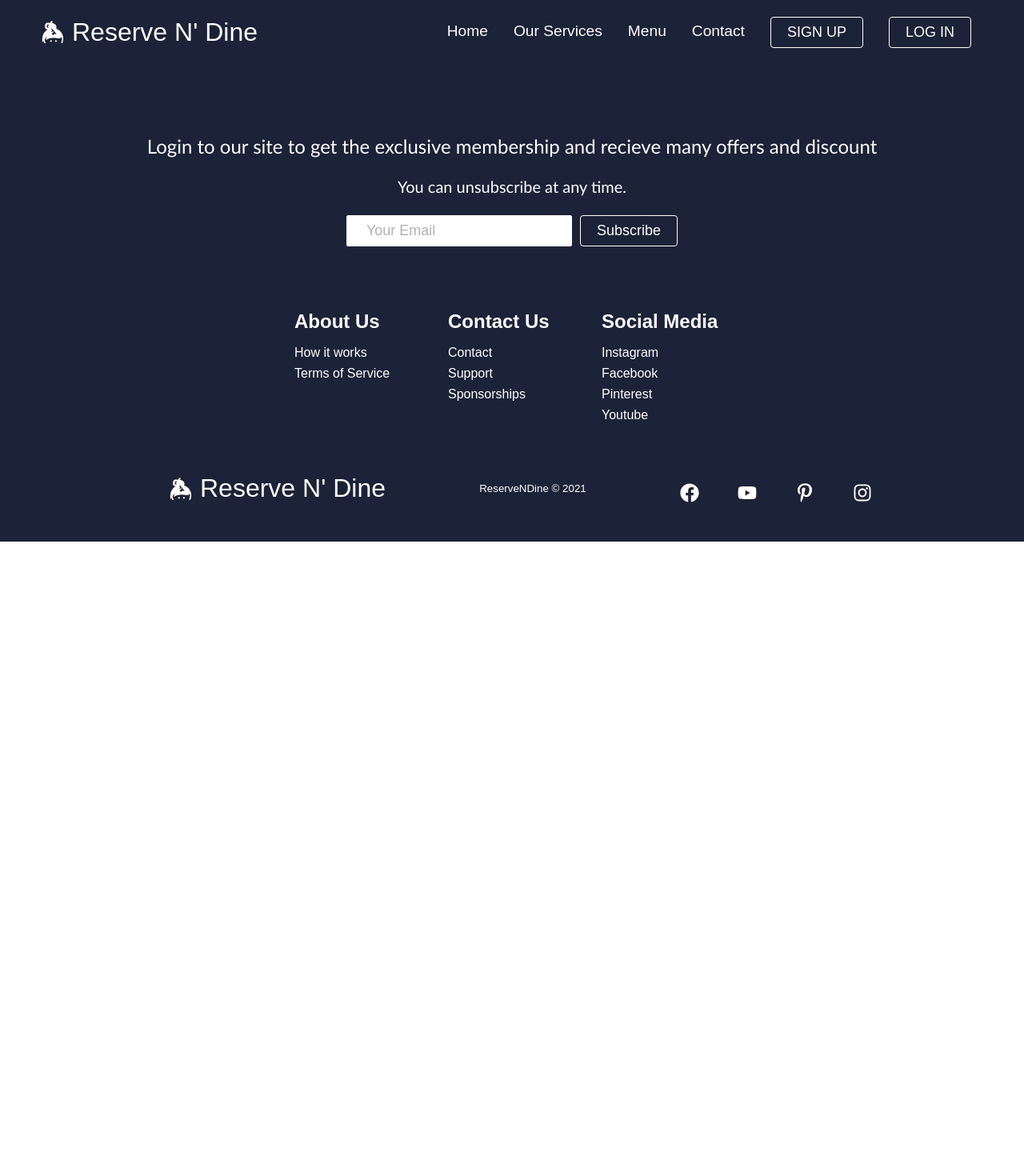
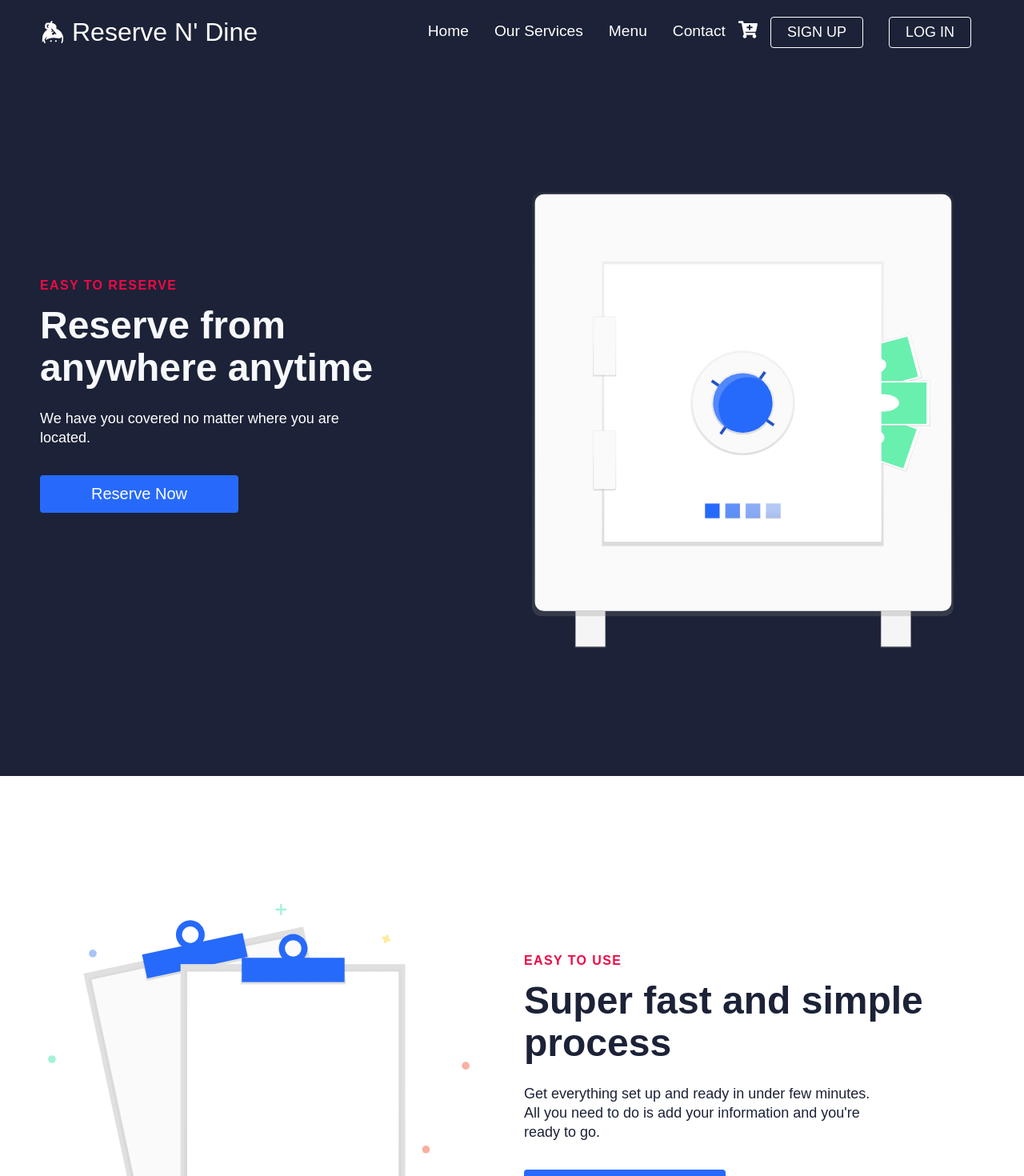
Before and after one commit to Si-za1/Reserve-N-Dine-2.0, a React (Create React App) app in the folder frontend/reserve-n-dine/: page /cart in a window 1280 px wide. Shown: the top 1470 px of the page at 80% size. Before the commit the page ends 800 px from the top, so only its background shows below. Built offline with nearby package versions, Linux system fonts and the light colour scheme.

Commit message:
cart page added with icon link

```diff
--- a/frontend/reserve-n-dine/src/App.js
+++ b/frontend/reserve-n-dine/src/App.js
@@ -8,6 +8,7 @@ import SignUp from './components/pages/SignUp/SignUp';
 import Login from './components/pages/Login/Login';
 import { BrowserRouter as Router, Switch, Route } from 'react-router-dom';
 import Navbar from './components/Navbar';
+import Cart from './components/pages/Cart/Cart';
 import Footer from './components/pages/Footer/Footer';
 
 function App() {
@@ -19,6 +20,7 @@ function App() {
         <Route path='/services' component={Services} />
         <Route path='/products' component={Products} />
         <Route path='/menu' component={Menu} />
+        <Route path='/cart' component={Cart} />
         <Route path='/sign-up' component={SignUp} />
         <Route path='/log-in' component={Login} />
       </Switch>
--- a/frontend/reserve-n-dine/src/components/Navbar.js
+++ b/frontend/reserve-n-dine/src/components/Navbar.js
@@ -2,7 +2,7 @@ import React, {useState, useEffect} from 'react'
 import {Link} from 'react-router-dom'
 import {Button} from './Button';
 import './Navbar.css';
-import {FaBars, FaTimes, FaKeybase} from 'react-icons/fa';
+import {FaBars, FaTimes, FaKeybase , FaCartPlus} from 'react-icons/fa';
 import {IconContext} from 'react-icons/lib';
 
 function Navbar() {
@@ -61,6 +61,14 @@ function Navbar() {
                                 Contact
                             </Link>
                         </li>
+                        <Link
+                             className='social-icon-link'
+                              to='/cart'
+                              aria-label='Cart'
+                            >
+                        <FaCartPlus/>
+                        </Link>
+
                         <li className="nav-btn">
                             { button ?(
                                 <Link to='/sign-up' className="btn-link">
--- /dev/null
+++ b/frontend/reserve-n-dine/src/components/pages/Cart/Cart.js
@@ -0,0 +1,15 @@
+import React from 'react';
+import HeroSection from '../../HeroSection';
+import { homeObjOne, homeObjTwo, homeObjThree, homeObjFour } from './Data';
+import Pricing from '../../Pricing';
+
+function Cart() {
+  return (
+    <>
+      <HeroSection {...homeObjTwo} />
+      <HeroSection {...homeObjThree} />
+    </>
+  );
+}
+
+export default Cart;
--- /dev/null
+++ b/frontend/reserve-n-dine/src/components/pages/Cart/Data.js
@@ -0,0 +1,55 @@
+export const homeObjOne = {
+    lightBg: false,
+    lightText: true,
+    lightTextDesc: true,
+    topLine: 'Reserve N Dine',
+    headline: 'Exclusive Service with Reserve N Dine',
+    description:
+      'Get access to our exclusive features that allows you to reserve as well as surf through our menu items',
+    buttonLabel: 'Get Started',
+    imgStart: '',
+    img: 'images/Ellipse 1.svg',
+    alt: 'Reserve N Dine'
+  };
+
+  export const homeObjTwo = {
+    lightBg: false,
+    lightText: true,
+    lightTextDesc: true,
+    topLine: 'Easy to Reserve',
+    headline: 'Reserve from anywhere anytime',
+    description:
+      'We have you covered no matter where you are located.',
+    buttonLabel: 'Reserve Now',
+    imgStart: '',
+    img: 'images/svg-5.svg',
+    alt: 'Vault'
+  };
+
+  export const homeObjThree = {
+    lightBg: true,
+    lightText: false,
+    lightTextDesc: false,
+    topLine: 'EASY TO USE ',
+    headline: 'Super fast and simple  process',
+    description:
+      "Get everything set up and ready in under few minutes. All you need to do is add your information and you're ready to go.",
+    buttonLabel: 'CHECK NOW',
+    imgStart: 'start',
+    img: 'images/svg-7.svg',
+    alt: 'Vault'
+  };
+
+  export const homeObjFour = {
+    lightBg: false,
+    lightText: true,
+    lightTextDesc: true,
+    topLine: 'DATA ANALYTICS',
+    headline: 'Every transaction is stored on our secure database',
+    description:
+      'Never ever have to worry again about saved reciepts. We store your data, so you can access it anytime.',
+    buttonLabel: 'Sign Up Now',
+    imgStart: 'start',
+    img: 'images/svg-8.svg',
+    alt: 'Vault'
+  };
```
